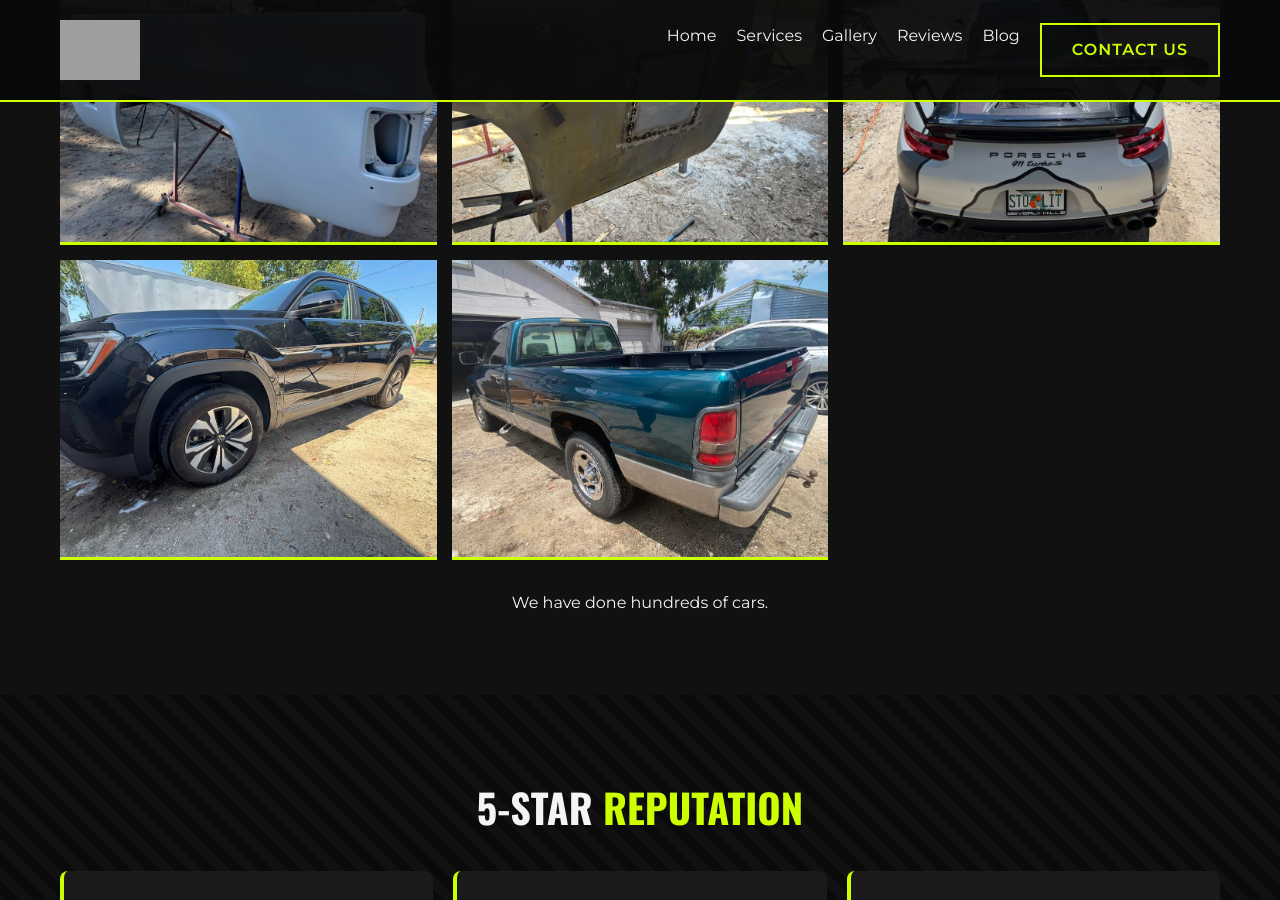
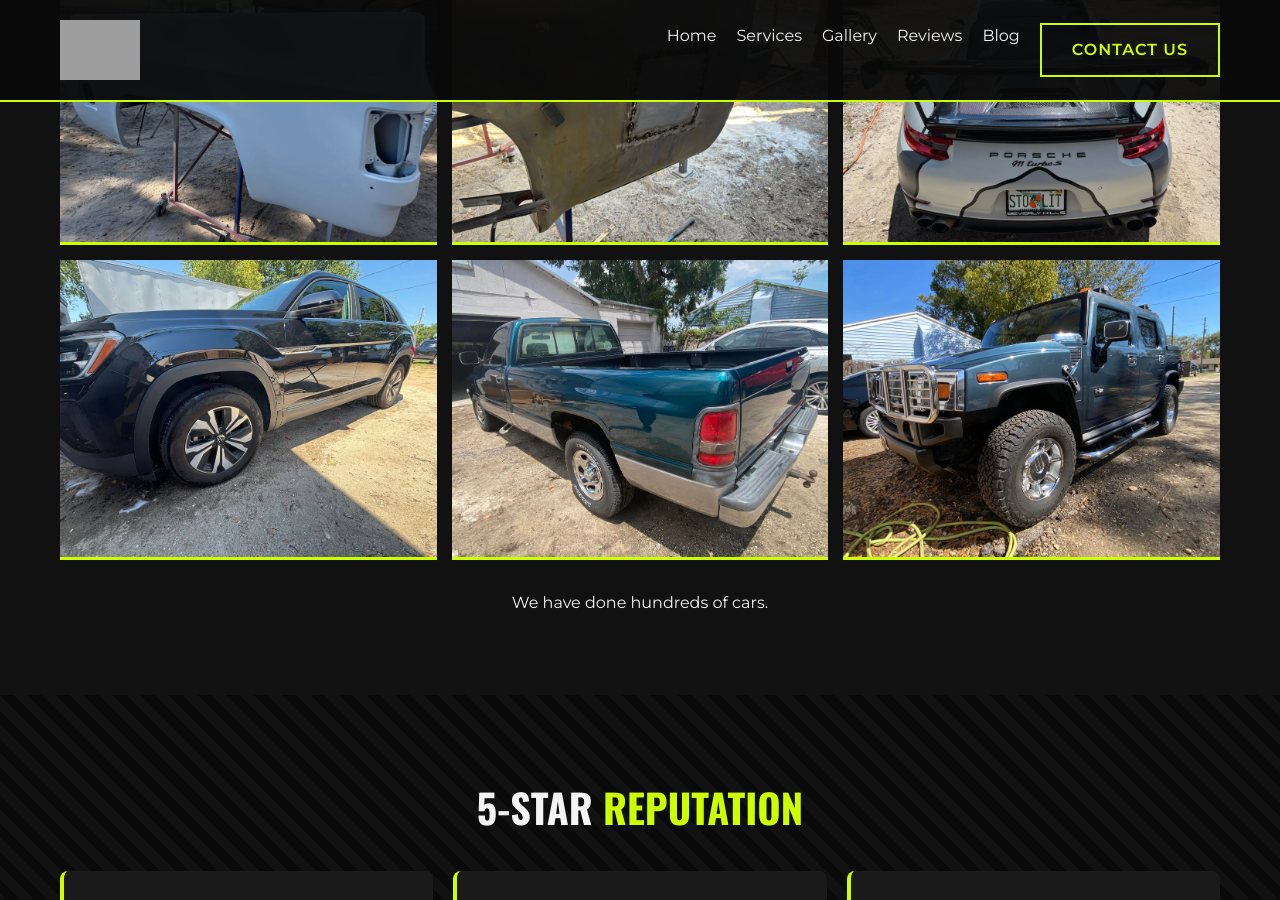
Before and after one commit to JamesBrownR/Quick-Fix-Dent-Repair, a Jekyll site: the page built from index.html, in a window 1280 px wide and 900 px high, scrolled down 2606 px. Built offline with Jekyll 4.4.1, drawn with Linux system fonts in a browser that asks for light colours; grey boxes are pictures that could not be loaded.

Commit message:
Update index.html

```diff
--- a/index.html
+++ b/index.html
@@ -64,7 +64,7 @@ title: Home
     <div class="container">
         <h2 class="section-title">Recent <span class="text-green">Work</span></h2>
         <div class="gallery-grid">
-            {% for item in site.data.gallery limit:8 %}
+            {% for item in site.data.gallery limit:9 %}
             <div class="gallery-item">
                 <img src="{{ site.baseurl }}/{{ item.image }}" alt="{{ item.alt }}">
             </div>
```
